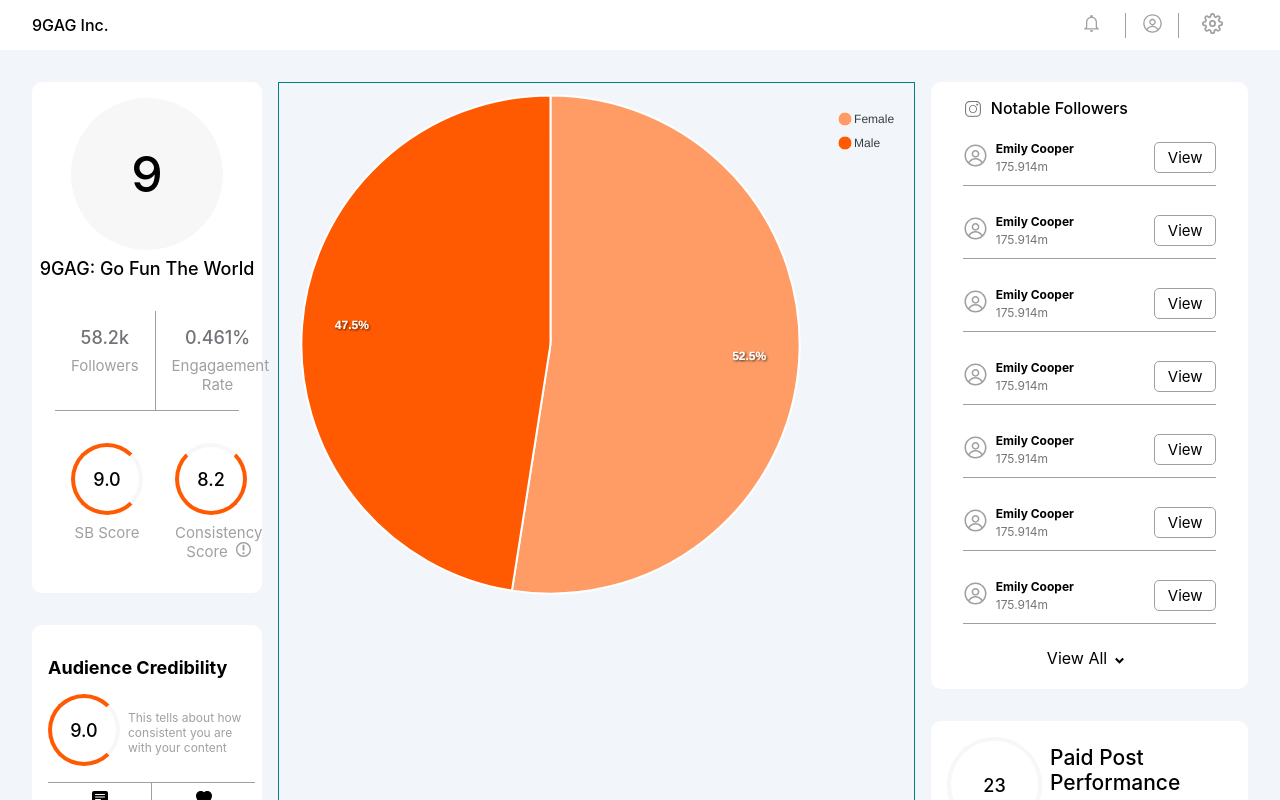
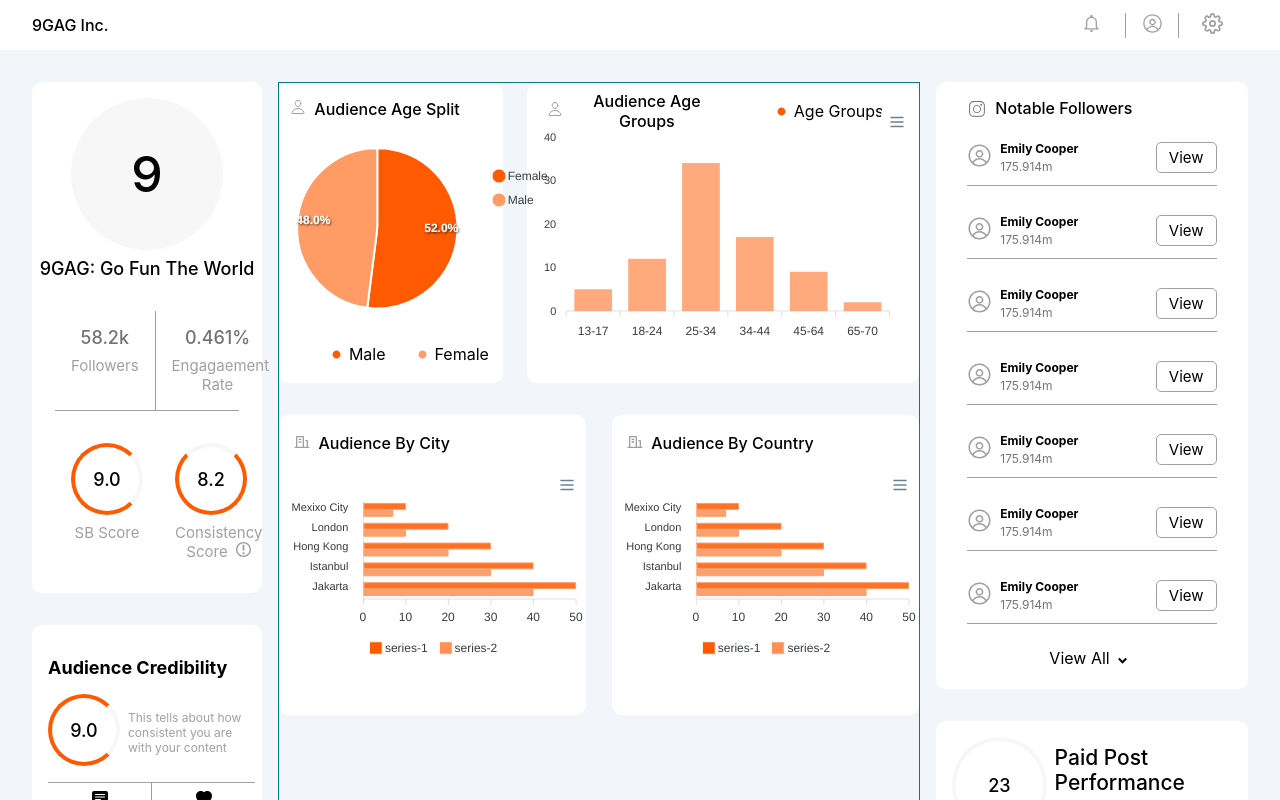
Before and after one commit to dhuruvkarn/Starbuzz, a React (Create React App) app: page / in a window 1280 px wide. Shown: the top 800 px of the page. Built offline with nearby package versions, Linux system fonts and the light colour scheme.

Commit message:
pie and bar graph done

```diff
--- a/src/components/Body/Body.jsx
+++ b/src/components/Body/Body.jsx
@@ -1,36 +1,28 @@
 import React from "react";
 import "./Body.css";
-import Chart from "react-apexcharts";
 import LeftUpper from "../Left/Upper/LeftUpper";
 import LeftLower from "../Left/Lower/LeftLower";
 import RightUpper from "../Right/Upper/RightUpper";
 import RightLower from "../Right/Lower/RightLower";
+import AgeSplit from "components/Chart/AgeSplit/AgeSplit";
+import Audience from "components/Chart/Audience/Audience";
+import Gender from "components/Chart/Gender/Gender";
+
 function Body() {
-  const options = {
-    series: [53, 48],
-    labels: ["Female", "Male"],
-    colors: ["#ff9c66", "#ff5902"],
-  };
   return (
     <>
       <div className="bodyMainDiv">
-        {/* right */}
         <div className="bodyRigthDiv">
           <RightUpper />
           <RightLower />
         </div>
 
-        {/* centre */}
         <div className="bodyCentreDiv">
-          <Chart
-            options={options}
-            series={options.series}
-            type="pie"
-            width="100%"
-          />
+          <Gender />
+          <AgeSplit />
+          <Audience />
         </div>
 
-        {/* left */}
         <div className="bodyLeftDiv">
           <LeftUpper />
           <LeftLower />
--- /dev/null
+++ b/src/components/Chart/AgeSplit/AgeSplit.css
@@ -0,0 +1,90 @@
+.ageSplitMainDiv {
+  display: flex;
+  flex-direction: row;
+  gap: 1.5rem;
+  width: 100%;
+  height: 300px;
+  /* border: 2px solid red; */
+}
+.ageSplitPieChartDiv {
+  /* border: 2px solid teal; */
+  background-color: white;
+  border-radius: 10px;
+  height: 100%;
+  display: flex;
+  flex-direction: column;
+  width: 35%;
+  gap: 5px;
+}
+.ageSplitPieChartDivHeadingDiv {
+  /* border: 2px solid brown; */
+  display: flex;
+  flex-direction: row;
+  margin: auto;
+  margin-top: 1rem;
+  margin-bottom: 1rem;
+  gap: 0.5rem;
+  width: 90%;
+}
+.ageSplitPieChartDivHeading {
+  font-weight: 450;
+}
+.ageSplitPieChartDivHeadingImage {
+  color: #a0a0a0;
+}
+
+.ageSplitPieChartLabel {
+  display: flex;
+  flex-direction: row;
+  width: 60%;
+  margin: auto;
+  gap: 0.5rem;
+  justify-content: space-between;
+}
+.pieChartDotDiv {
+  display: flex;
+  margin-right: 1rem;
+  flex-direction: row;
+  align-items: center;
+  justify-content: center;
+}
+.pieChartDot {
+  color: #ff5902;
+  margin-top: 5px;
+  width: 25px;
+  height: 25px;
+}
+.pieChartDotFemale {
+  color: #ff9c66;
+  margin-top: 5px;
+  width: 25px;
+  height: 25px;
+}
+.ageSplitBarChartDiv {
+  /* border: 2px solid red; */
+  width: 65%;
+  background-color: white;
+  border-radius: 10px;
+}
+.ageSplitBarChartHeadingDiv {
+  display: flex;
+  flex-direction: row;
+  margin: auto;
+  margin-top: 0.5rem;
+  margin-bottom: 1rem;
+
+  gap: 0.5rem;
+  justify-content: space-between;
+  width: 90%;
+}
+.ageSplitBarChartDivHeadingDiv {
+  align-items: center;
+  display: flex;
+  flex-direction: row;
+  gap: 0.5rem;
+
+  width: 50%;
+}
+.barchart {
+  margin-top: -2.5rem;
+}
--- /dev/null
+++ b/src/components/Chart/AgeSplit/AgeSplit.jsx
@@ -0,0 +1,124 @@
+import React, { useEffect, useRef } from "react";
+import "./AgeSplit.css";
+import { IoPersonOutline } from "react-icons/io5";
+import { RxDotFilled } from "react-icons/rx";
+import Chart from "react-apexcharts";
+
+function AgeSplit() {
+  const pieChartRef = useRef(null);
+  const options = {
+    series: [52, 48],
+    labels: ["Female", "Male"],
+    colors: ["#ff5902", "#ff9c66"],
+  };
+  const option = {
+    chart: {
+      id: "basic-bar",
+    },
+    xaxis: {
+      categories: ["13-17", "18-24", "25-34", "34-44", "45-64", "65-70"],
+    },
+    theme: {
+      monochrome: {
+        enabled: true,
+        color: "#ff9c66",
+        shadeTo: "light",
+        shadeIntensity: 0.65,
+      },
+    },
+    grid: {
+      xaxis: {
+        lines: {
+          show: false,
+        },
+      },
+      yaxis: {
+        lines: {
+          show: false,
+        },
+      },
+    },
+    dataLabels: {
+      enabled: false,
+    },
+    series: [
+      {
+        name: "series-1",
+        data: [5, 12, 34, 17, 9, 2],
+      },
+    ],
+  };
+  //   #ff9c66
+  //   #ff5902
+  useEffect(() => {
+    var control =
+      pieChartRef.current.children[0].children[0].children[0].children[0]
+        .children[0];
+    control.style.display = "none";
+  }, []);
+
+  return (
+    <>
+      <div className="ageSplitMainDiv">
+        <div className="ageSplitPieChartDiv">
+          <div className="ageSplitPieChartDivHeadingDiv">
+            <div>
+              <IoPersonOutline className="ageSplitPieChartDivHeadingImage" />
+            </div>
+            <div className="ageSplitPieChartDivHeading">Audience Age Split</div>
+          </div>
+          <div ref={pieChartRef} className="ageSplitPieChart">
+            <Chart
+              options={options}
+              series={options.series}
+              type="pie"
+              width="130%"
+            />
+          </div>
+          <div className="ageSplitPieChartLabel">
+            <div className="pieChartDotDiv">
+              <span>
+                <RxDotFilled className="pieChartDot" />
+              </span>
+              <span>Male</span>
+            </div>
+            <div className="pieChartDotDiv">
+              <span>
+                <RxDotFilled className="pieChartDotFemale" />
+              </span>
+              <span>Female</span>
+            </div>
+          </div>
+        </div>
+
+        <div className="ageSplitBarChartDiv">
+          <div className="ageSplitBarChartHeadingDiv">
+            <div className="ageSplitBarChartDivHeadingDiv">
+              <div>
+                <IoPersonOutline className="ageSplitPieChartDivHeadingImage" />
+              </div>
+              <div className="ageSplitPieChartDivHeading">
+                Audience Age Groups
+              </div>
+            </div>
+            <div className="pieChartDotDiv">
+              <span>
+                <RxDotFilled className="pieChartDot" />
+              </span>
+              <span>Age Groups</span>
+            </div>
+          </div>
+
+          <Chart
+            className="barchart"
+            options={option}
+            series={option.series}
+            type="bar"
+          />
+        </div>
+      </div>
+    </>
+  );
+}
+
+export default AgeSplit;
--- /dev/null
+++ b/src/components/Chart/Audience/Audience.css
@@ -0,0 +1,42 @@
+.audienceMainDiv {
+  display: flex;
+  flex-direction: row;
+  gap: 1.5rem;
+  width: 100%;
+  height: 300px;
+  margin-top: 2rem;
+  margin-bottom: 2rem;
+  /* border: 2px solid red; */
+  display: flex;
+  justify-content: space-between;
+  flex-direction: row;
+  /* gap: 0.5rem; */
+}
+.audienceLeftMainDiv {
+  /* border: 2px solid teal; */
+  width: 48%;
+  /* display: flex; */
+  /* flex-direction: column; */
+  border-radius: 10px;
+  background-color: white;
+}
+.audienceLeftMainDivHeading {
+  /* border: 1px solid red; */
+  margin: auto;
+  width: 90%;
+  font-weight: 450;
+  display: flex;
+  flex-direction: row;
+  gap: 0.5rem;
+  align-items: center;
+  margin-top: 1rem;
+}
+.buildingImage {
+  color: #a0a0a0;
+  margin-top: 0.2rem;
+}
+.audienceLeftMainDivChart {
+  /* border: 2px solid red; */
+  margin-top: 1rem;
+  height: 80%;
+}
--- /dev/null
+++ b/src/components/Chart/Audience/Audience.jsx
@@ -0,0 +1,85 @@
+import React from "react";
+import "./Audience.css";
+import Chart from "react-apexcharts";
+import { RiBuildingLine } from "react-icons/ri";
+
+function Audience() {
+  var options = {
+    series: [
+      {
+        data: [10, 20, 30, 40, 50],
+      },
+      {
+        data: [7, 10, 20, 30, 40],
+      },
+    ],
+
+    theme: {
+      monochrome: {
+        enabled: true,
+        color: "#ff5902",
+        shadeTo: "light",
+        shadeIntensity: 0.65,
+      },
+    },
+    plotOptions: {
+      bar: {
+        horizontal: true,
+      },
+    },
+    dataLabels: {
+      enabled: false,
+    },
+    stroke: {
+      width: 1,
+      colors: ["#ff9c66"],
+    },
+    xaxis: {
+      categories: ["Mexixo City", "London", "Hong Kong", "Istanbul", "Jakarta"],
+    },
+    grid: {
+      xaxis: {
+        lines: {
+          show: false,
+        },
+      },
+      yaxis: {
+        lines: {
+          show: false,
+        },
+      },
+    },
+  };
+  return (
+    <>
+      <div className="audienceMainDiv">
+        <div className="audienceLeftMainDiv">
+          <div className="audienceLeftMainDivHeading">
+            <span>
+              <RiBuildingLine className="buildingImage" />
+            </span>
+            <span>Audience By City</span>
+          </div>
+          <div className="audienceLeftMainDivChart">
+            <Chart options={options} series={options.series} type="bar" />
+          </div>
+        </div>
+
+        {/* right */}
+        <div className="audienceLeftMainDiv">
+          <div className="audienceLeftMainDivHeading">
+            <span>
+              <RiBuildingLine className="buildingImage" />
+            </span>
+            <span>Audience By Country</span>
+          </div>
+          <div className="audienceLeftMainDivChart">
+            <Chart options={options} series={options.series} type="bar" />
+          </div>
+        </div>
+      </div>
+    </>
+  );
+}
+
+export default Audience;
--- /dev/null
+++ b/src/components/Chart/Gender/Gender.jsx
@@ -0,0 +1,12 @@
+import React from "react";
+import "./Gender.css";
+
+function Gender() {
+  return (
+    <>
+      <div></div>
+    </>
+  );
+}
+
+export default Gender;
```
Also changed, not shown: src/components/Chart/Gender/Gender.css (added).
